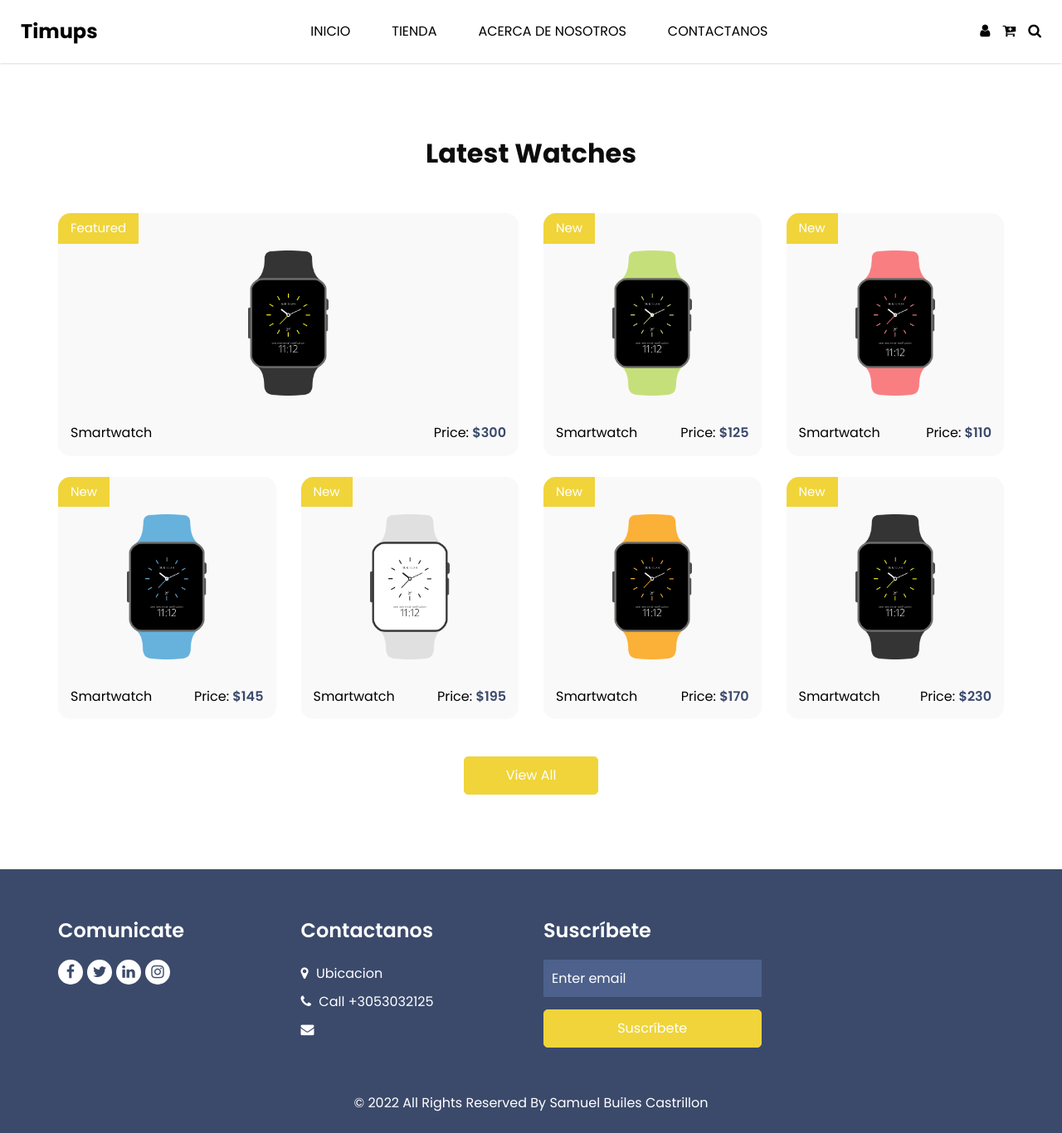
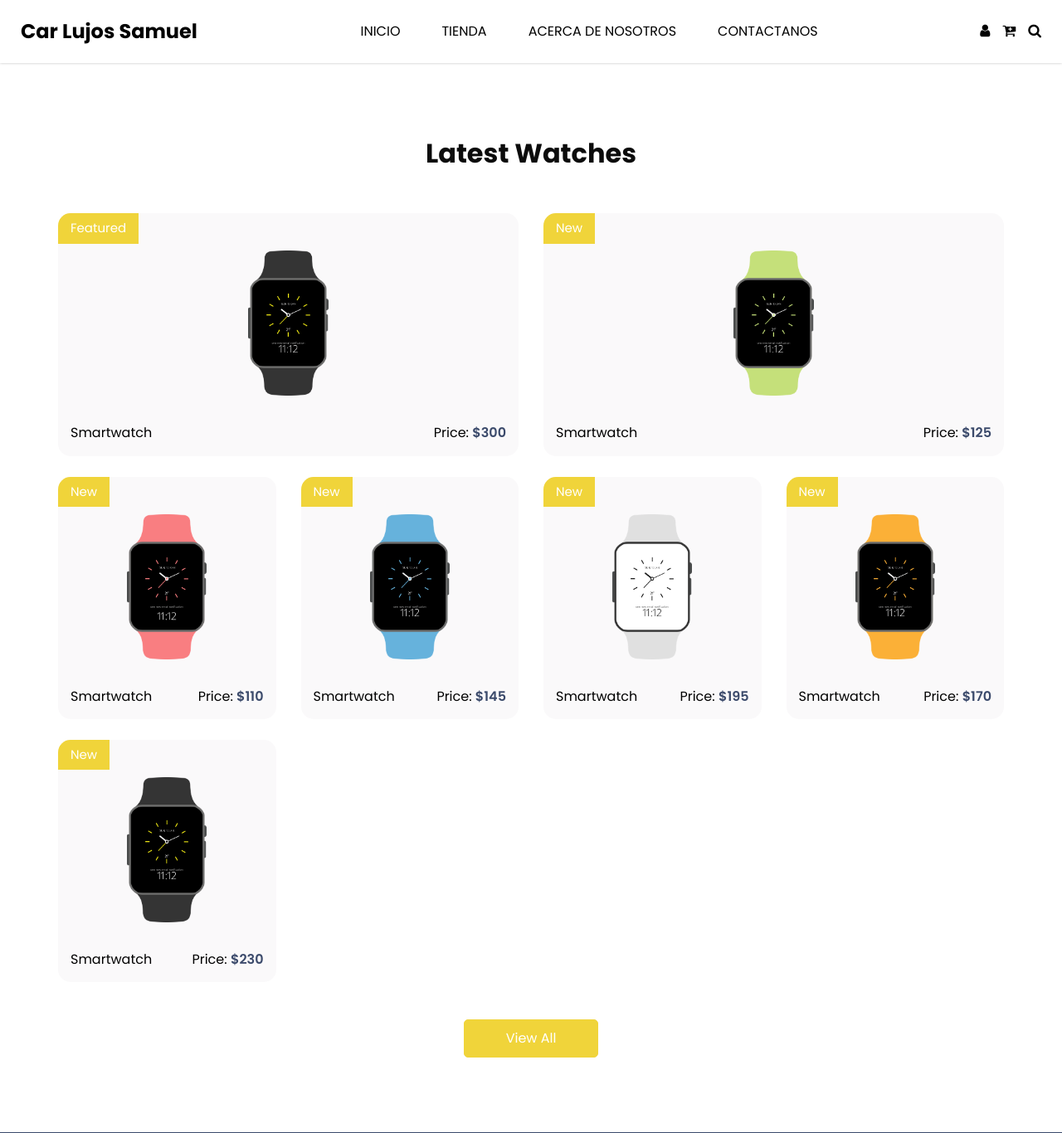
Before and after one commit to andresY19/Productos, a PHP site: page /watches.html in a window 1280 px wide. Shown: the top 1366 px of the page at 83% size. Run offline with PHP 8.4, Linux system fonts and the light colour scheme; some libraries are stand-ins or nearby versions.

Commit message:
Actualizacion head

```diff
--- a/about.html
+++ b/about.html
@@ -13,7 +13,7 @@
   <meta name="author" content="" />
   <link rel="shortcut icon" href="images/favicon.png" type="image/x-icon">
 
-  <title>Timups</title>
+  <title>Car Lujos Samuel</title>
 
 
   <!-- bootstrap core css -->
--- a/contact.html
+++ b/contact.html
@@ -13,7 +13,7 @@
   <meta name="author" content="" />
   <link rel="shortcut icon" href="images/favicon.png" type="image/x-icon">
 
-  <title>Timups</title>
+  <title>Car Lujos Samuel</title>
 
 
   <!-- bootstrap core css -->
--- a/index.html
+++ b/index.html
@@ -13,7 +13,7 @@
   <meta name="author" content="" />
   <link rel="shortcut icon" href="images/favicon.png" type="image/x-icon">
 
-  <title>Samuel Builes Ventas</title>
+  <title>Car Lujos Samuel</title>
 
 
   <!-- bootstrap core css -->
--- a/index.php
+++ b/index.php
@@ -46,7 +46,7 @@ $mysqli->close();
   <meta name="author" content="" />
   <link rel="shortcut icon" href="images/favicon.png" type="image/x-icon">
 
-  <title>Samuel Builes Ventas</title>
+  <title>Car Lujos Samuel</title>
 
 
   <!-- bootstrap core css -->
--- a/watches.html
+++ b/watches.html
@@ -41,7 +41,7 @@
         <nav class="navbar navbar-expand-lg custom_nav-container ">
           <a class="navbar-brand" href="index.html">
             <span>
-              Timups
+              Car Lujos Samuel
             </span>
           </a>
 
@@ -117,7 +117,7 @@
             </a>
           </div>
         </div>
-        <div class="col-sm-6 col-xl-3">
+        <div class="col-sm-6 col-xl-6">
           <div class="box">
             <a href="">
               <div class="img-box">
```
